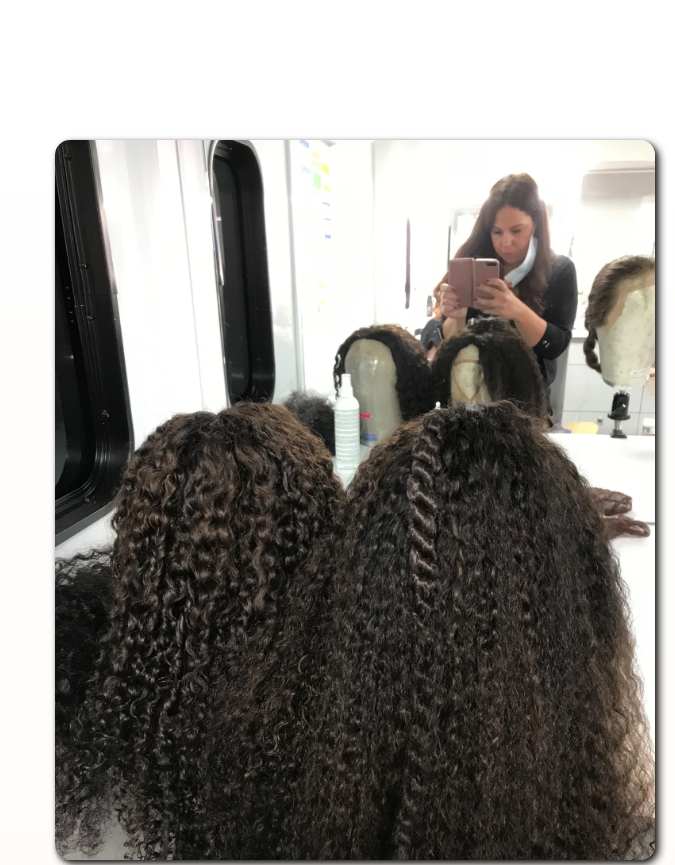
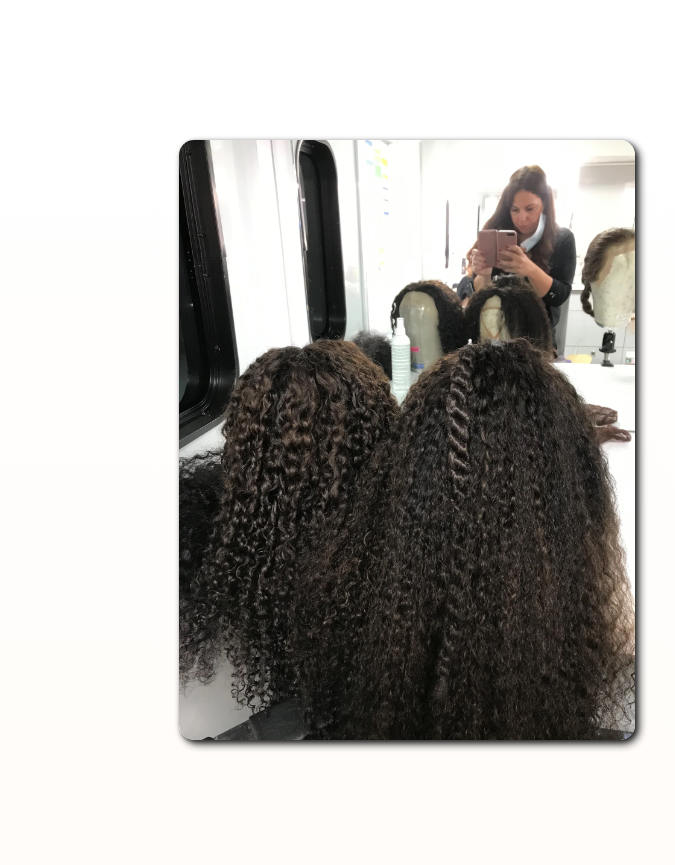
Before and after one commit to 2ndborn/karahair, a React (Create React App) app in the folder kara-app/: page /gallery in a window 1280 px wide. Shown: the part 3080-3945 px from the top of the page, without its empty margins (605-1280 px from the left). Built offline with nearby package versions, Linux system fonts and the light colour scheme; a web font is replaced by a local one.

Commit message:
Reduced the size of the imageCon and increased padding top on imageContainer

```diff
--- a/kara-app/src/styles/Gallery.module.css
+++ b/kara-app/src/styles/Gallery.module.css
@@ -75,6 +75,7 @@
 .sec2 {
     position: relative;
     background-image: linear-gradient(#fff, #fff5eb);
+    padding: 0 20px;
 }
 
 .para2, .para3 {
@@ -89,7 +90,7 @@
 
 .imageContainer {
     position: sticky;
-    top: 0;
+    top: 50px;
     width: 100%;
     display: flex;
     justify-content: flex-end;
@@ -100,8 +101,9 @@
     display: flex;
     flex-direction: column;
     justify-content: center;
-    height: 95vh;
-    width: 50%;
+    align-items: center;
+    height: 80vh;
+    width: 40%;
     padding: 20px;
 }
 
```
Also changed, not shown: kara-app/src/pages/Gallery.js (+4 -4 lines).
